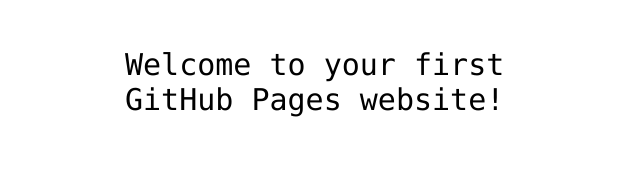
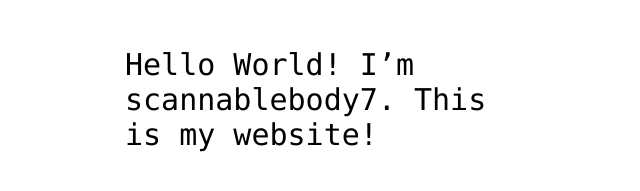
Before and after one commit to scannablebody7/hello-world, a plain HTML site: page index.html in a window 1280 px wide. Shown: the part 341-532 px from the top of the page, without its empty margins (315-955 px from the left). Drawn offline with Linux system fonts and the light colour scheme.

Commit message:
Added my username to index.html file

```diff
--- a/index.html
+++ b/index.html
@@ -12,7 +12,7 @@
 <img src="https://octodex.github.com/images/daftpunktocat-thomas.gif" id="octocat" alt="octocat-gif" />
 
 <!-- Change this code here by copy and pasting your template on line 15 -->
-<p>Welcome to your first GitHub Pages website!</p>
+<p>Hello World! I’m scannablebody7. This is my website!</p>
 
 </body>
 </html>
```
